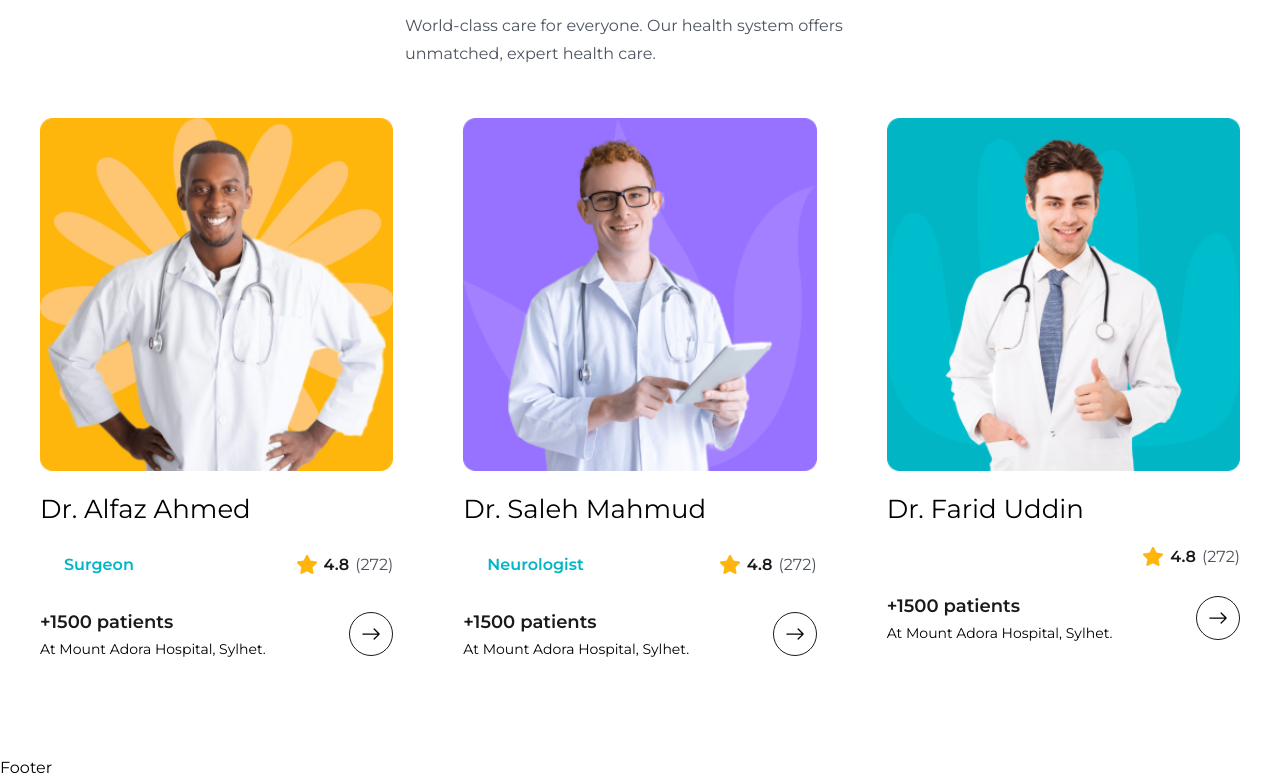
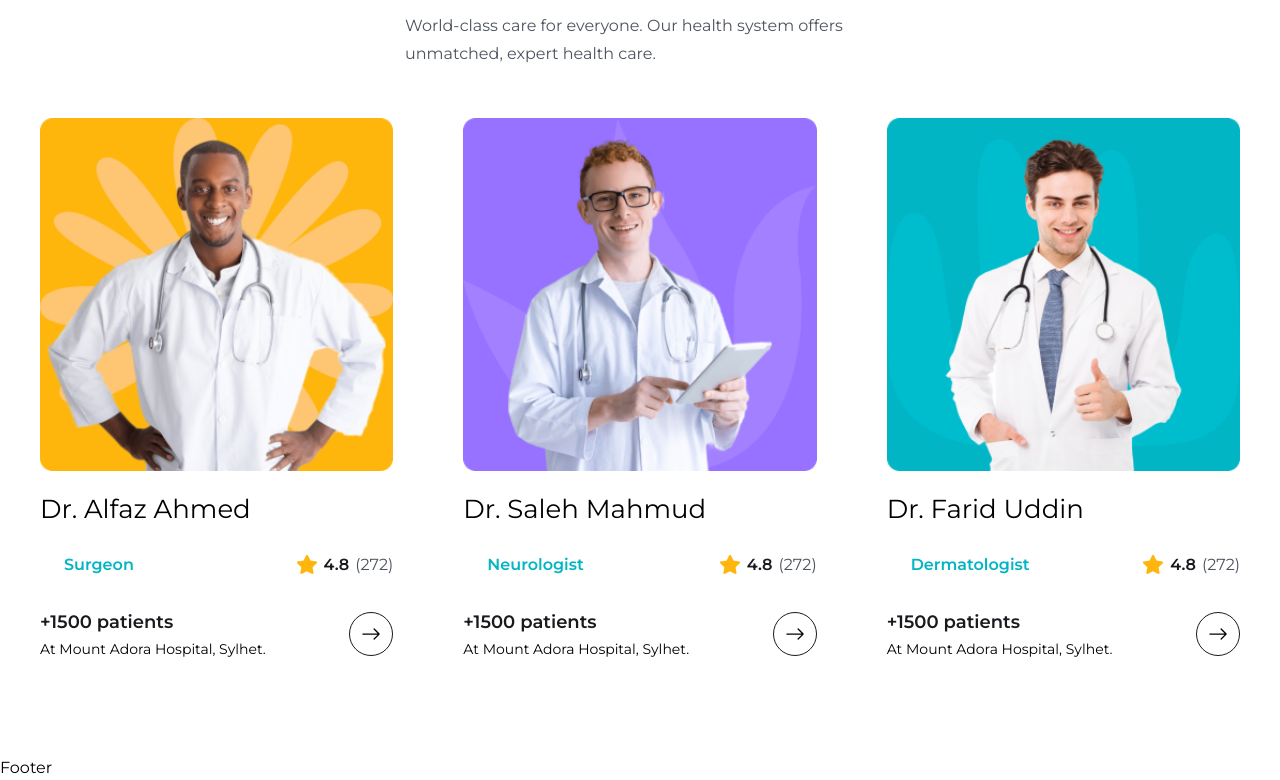
Before and after one commit to mzuhairiy/rehab-aid, a React (Vite) app in the folder frontend/: page / in a window 1280 px wide. Shown: the part 3948-4728 px from the top of the page. Built offline with nearby package versions, Linux system fonts and the light colour scheme.

Commit message:
fix: fix doctor data

```diff
--- a/frontend/src/assets/data/doctors.js
+++ b/frontend/src/assets/data/doctors.js
@@ -26,7 +26,7 @@ export const doctors = [
   {
     id: "03",
     name: "Dr. Farid Uddin",
-    specialty: "Dermatologist",
+    specialization: "Dermatologist",
     avgRating: 4.8,
     totalRating: 272,
     photo: doctorImg03,
```
